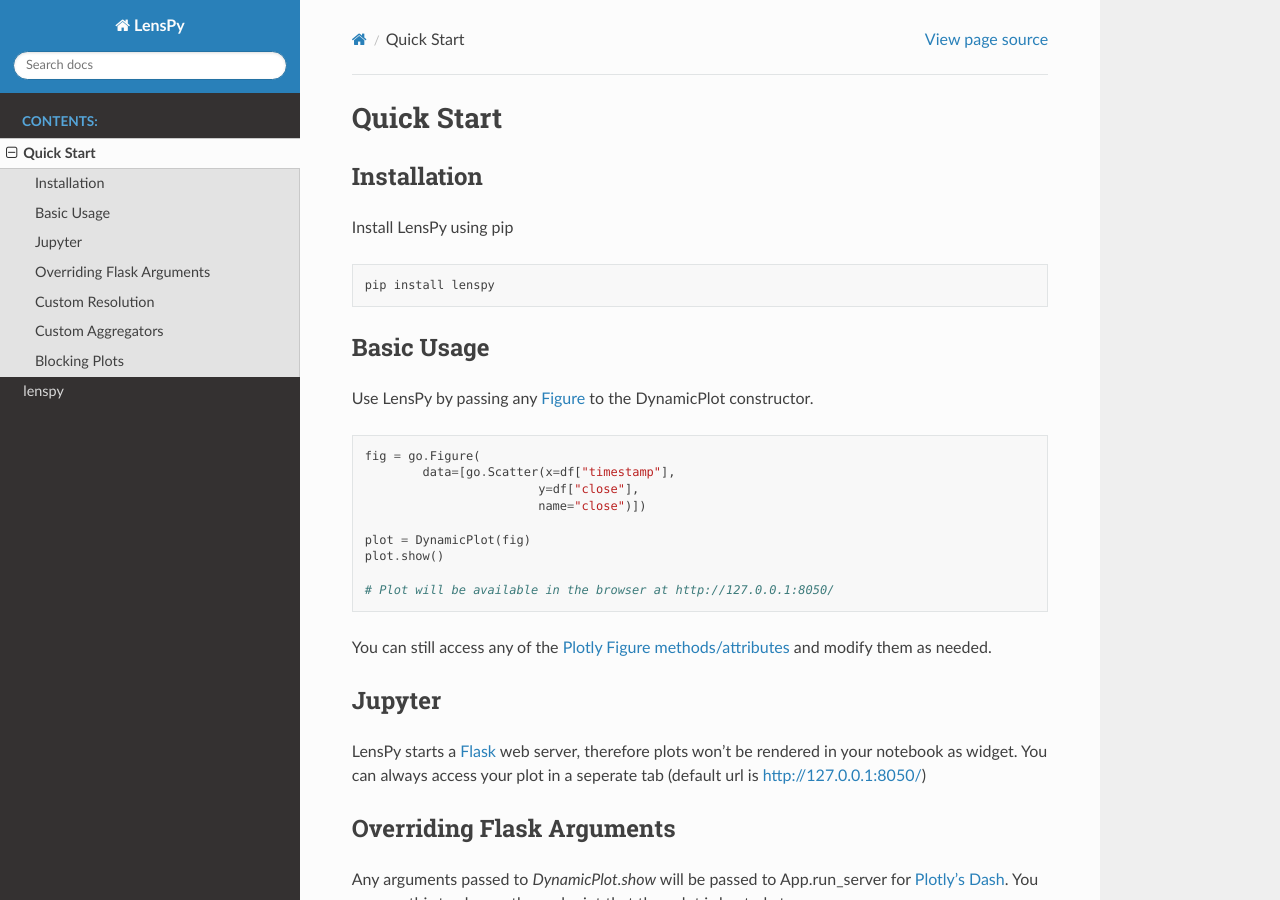
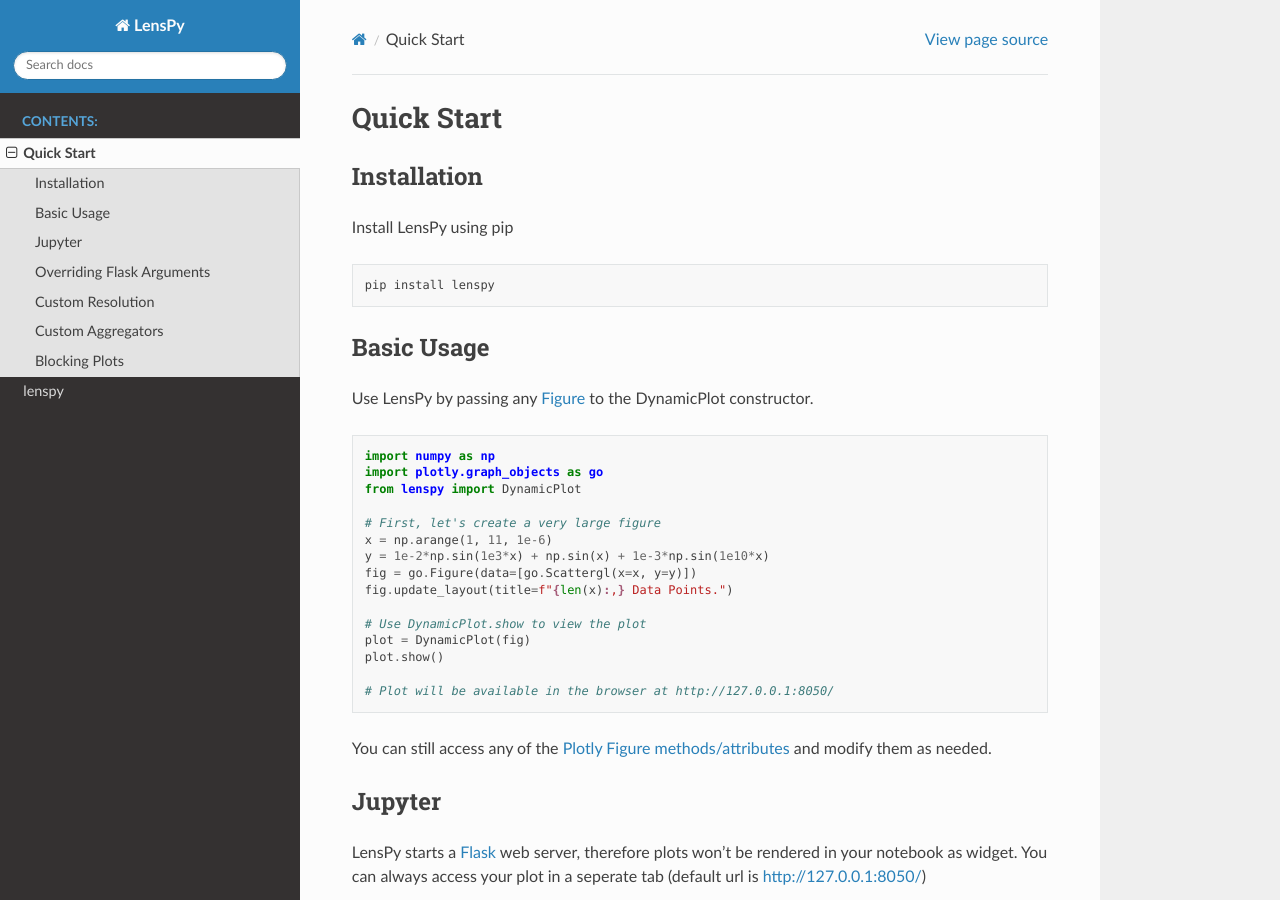
Before and after one commit to telemetrydb/lenspy, a Sphinx documentation site: the page built from docs/quickstart.rst, in a window 1280 px wide and 900 px high. Built offline with Sphinx 7.4.7 and the Read the Docs theme 2.0.0, drawn with Linux system fonts in a browser that asks for light colours.

Commit message:
Update quickstart.rst
Updated quickstart example

```diff
--- a/docs/quickstart.rst
+++ b/docs/quickstart.rst
@@ -17,11 +17,17 @@
 
 .. code-block:: python
 
-  fig = go.Figure(
-          data=[go.Scatter(x=df["timestamp"],
-                          y=df["close"],
-                          name="close")])
+  import numpy as np
+  import plotly.graph_objects as go
+  from lenspy import DynamicPlot
 
+  # First, let's create a very large figure
+  x = np.arange(1, 11, 1e-6)
+  y = 1e-2*np.sin(1e3*x) + np.sin(x) + 1e-3*np.sin(1e10*x)
+  fig = go.Figure(data=[go.Scattergl(x=x, y=y)])
+  fig.update_layout(title=f"{len(x):,} Data Points.")
+
+  # Use DynamicPlot.show to view the plot
   plot = DynamicPlot(fig)
   plot.show()
 
```
